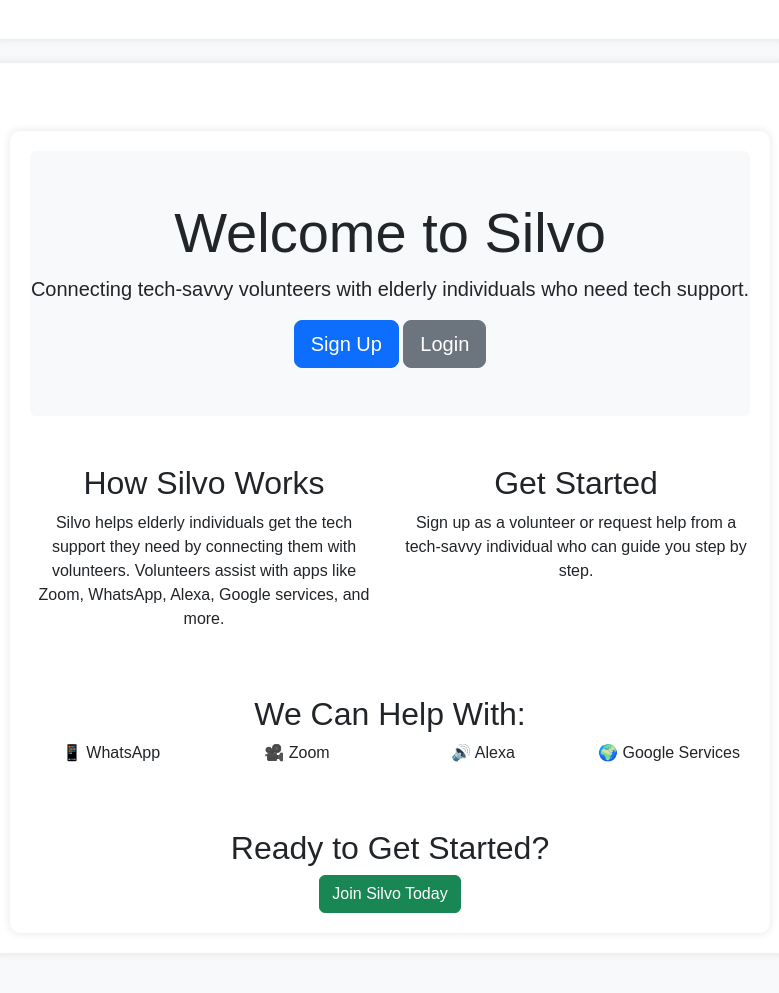
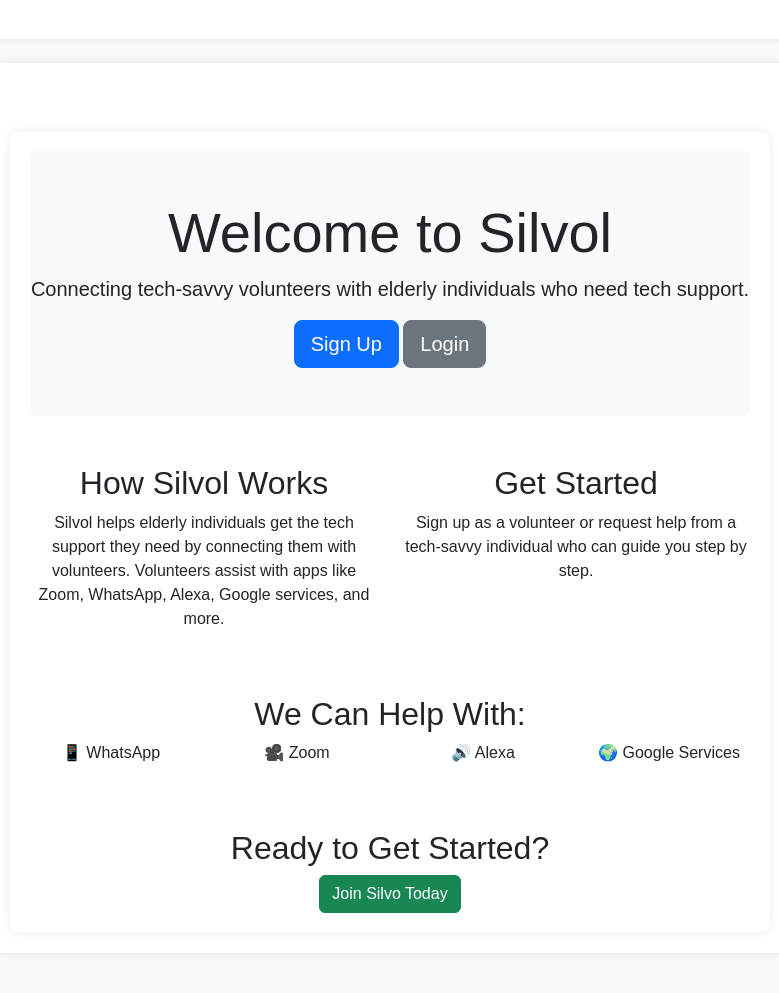
Before and after one commit to shantaisat/silvol, a Django app: page / in a window 1280 px wide. Shown: the part 133-1126 px from the top of the page, without its empty margins (250-1029 px from the left). Run offline with Django 4.2, Linux system fonts and the light colour scheme.

Commit message:
updated spelling errors

```diff
--- a/templates/base.html
+++ b/templates/base.html
@@ -5,7 +5,7 @@
 <head>
     <meta charset="UTF-8">
     <meta name="viewport" content="width=device-width, initial-scale=1">
-    <title>{% block title %}Silvo - Volunteer Tech Support{% endblock %}</title>
+    <title>{% block title %}Silvol - Volunteer Tech Support{% endblock %}</title>
 
     <!-- Bootstrap CSS -->
     <link href="https://cdn.jsdelivr.net/npm/bootstrap@5.3.0/dist/css/bootstrap.min.css" rel="stylesheet">
--- a/templates/index.html
+++ b/templates/index.html
@@ -1,12 +1,12 @@
 {% extends "base.html" %}
 
-{% block title %}Welcome to Silvo{% endblock %}
+{% block title %}Welcome to Silvol{% endblock %}
 
 {% block content %}
 <div class="container text-center mt-5">
     <!-- Hero Section -->
     <div class="jumbotron py-5 bg-light rounded">
-        <h1 class="display-4">Welcome to Silvo</h1>
+        <h1 class="display-4">Welcome to Silvol</h1>
         <p class="lead">Connecting tech-savvy volunteers with elderly individuals who need tech support.</p>
 
         {% if user.is_authenticated %}
@@ -23,8 +23,8 @@
     <!-- About Silvo -->
     <div class="row mt-5">
         <div class="col-md-6">
-            <h2>How Silvo Works</h2>
-            <p>Silvo helps elderly individuals get the tech support they need by connecting them with volunteers. Volunteers assist with apps like Zoom, WhatsApp, Alexa, Google services, and more.</p>
+            <h2>How Silvol Works</h2>
+            <p>Silvol helps elderly individuals get the tech support they need by connecting them with volunteers. Volunteers assist with apps like Zoom, WhatsApp, Alexa, Google services, and more.</p>
         </div>
         <div class="col-md-6">
             <h2>Get Started</h2>
```
